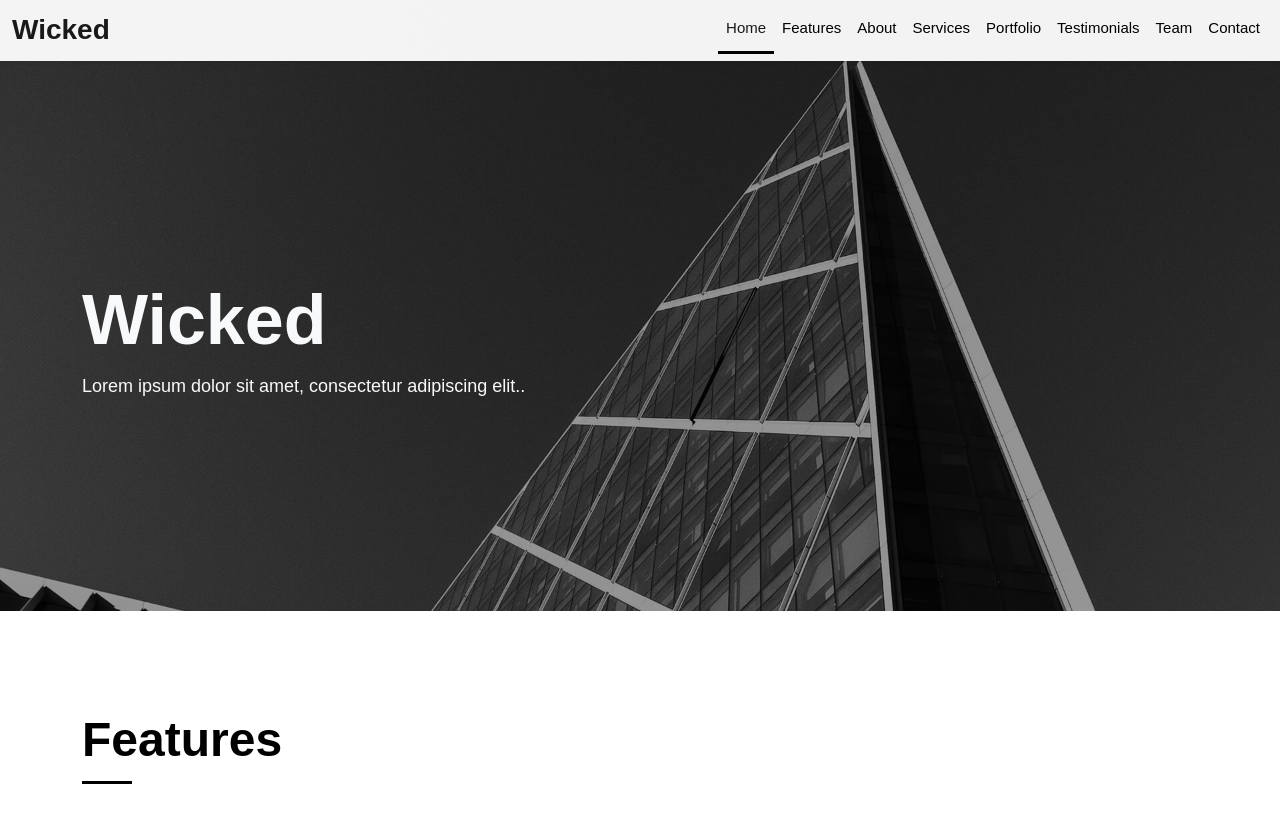
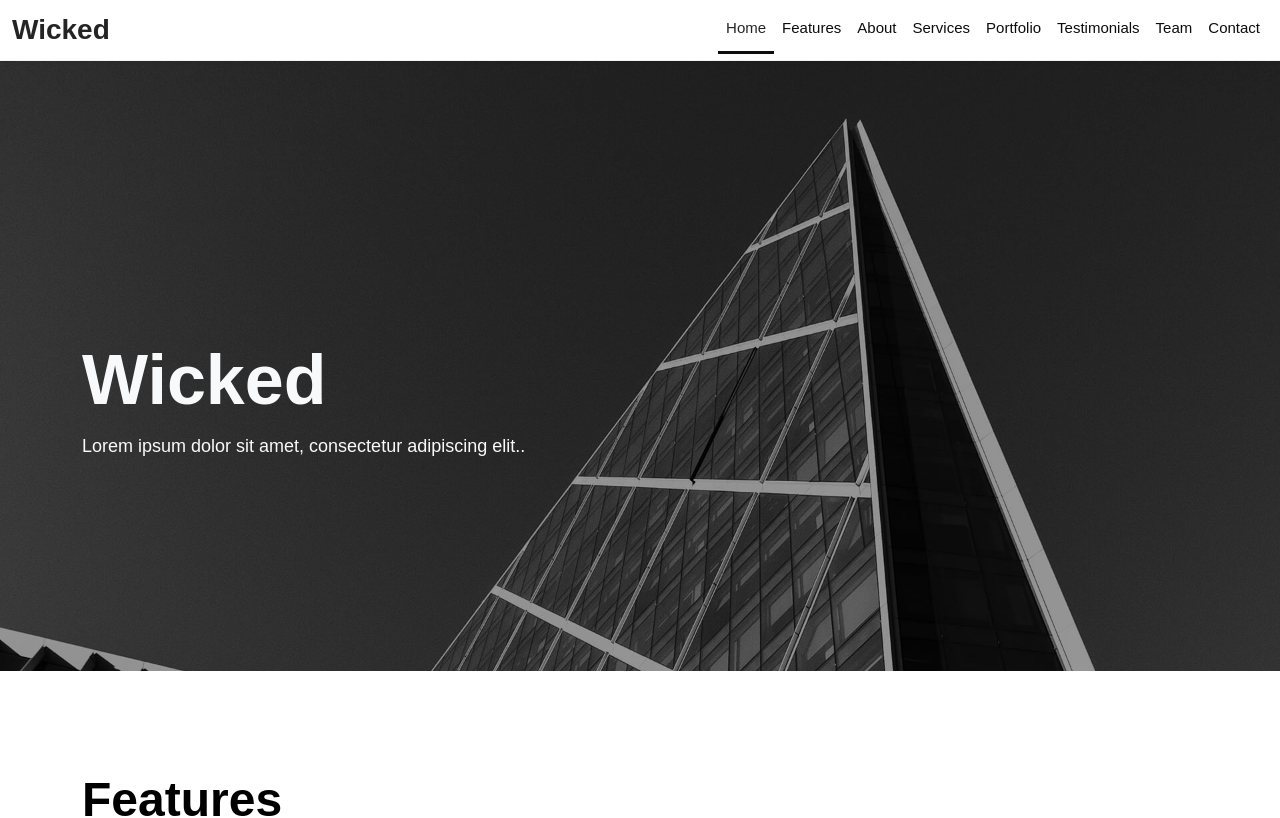
Before and after one commit to moquette/wicked, a React (Create React App) app: page / in a window 1280 px wide. Shown: the top 818 px of the page. Built offline with nearby package versions, Linux system fonts and the light colour scheme.

Commit message:
dynamic header hight

```diff
--- a/src/App.js
+++ b/src/App.js
@@ -30,6 +30,7 @@ class App extends Component {
 
   init() {
     const offset = document.getElementById("navbar").offsetHeight;
+    console.log(offset);
     const navbar = document.getElementById("navbarCollapse");
     const bsCollapse = new bootstrap.Collapse(navbar, {
       toggle: false,
@@ -72,7 +73,7 @@ class App extends Component {
      */
     const navbarlinks = select("#navbar .scrollto", true);
     const navbarlinksActive = () => {
-      const position = window.scrollY + offset;
+      const position = window.scrollY;
       navbarlinks.forEach((navbarlink) => {
         if (!navbarlink.hash) return;
         const section = select(navbarlink.hash);
@@ -96,7 +97,7 @@ class App extends Component {
     const scrollto = (el) => {
       const elementPos = select(el).offsetTop;
       window.scrollTo({
-        top: elementPos - offset,
+        top: elementPos,
         behavior: "smooth",
       });
     };
--- a/src/assets/scss/components/_base.scss
+++ b/src/assets/scss/components/_base.scss
@@ -2,7 +2,7 @@
 # Content
 -------------------------------------------------------------- */
 body {
-  margin: 0;
+  margin: var(--header-height) 0 0;
   font-family: Muli, sans-serif, -apple-system, BlinkMacSystemFont, "Segoe UI",
     "Roboto", "Oxygen", "Ubuntu", "Cantarell", "Fira Sans", "Droid Sans",
     "Helvetica Neue", sans-serif;
@@ -59,7 +59,6 @@ section {
 # Main
 -------------------------------------------------------------- */
 main {
-  top: -60px;
   position: relative;
   z-index: 10;
   margin-bottom: calc(100vh - var(--header-height));
--- a/src/assets/scss/components/_header.scss
+++ b/src/assets/scss/components/_header.scss
@@ -1,6 +1,4 @@
 .header {
-  height: var(--header-height);
-  overflow: hidden;
   .navbar {
     height: var(--header-height);
     opacity: 0.95;
--- a/src/assets/scss/custom.scss
+++ b/src/assets/scss/custom.scss
@@ -1,16 +1,3 @@
-/* --------------------------------------------------------------
-# Variables
--------------------------------------------------------------- */
-:root {
-  --black: #000;
-  --header-height: 60px;
-  --light-background: #f8f9fa;
-}
-
 /* --------------------------------------------------------------
 # Custom Styles
 -------------------------------------------------------------- */
-.bg-light {
-  background-color: var(--light-background) !important;
-  color: var(--black) !important;
-}
--- a/src/assets/scss/styles.scss
+++ b/src/assets/scss/styles.scss
@@ -1,3 +1,11 @@
+/* --------------------------------------------------------------
+# Variables
+-------------------------------------------------------------- */
+:root {
+  --header-height: 60px;
+  --black: #000;
+}
+
 /* --------------------------------------------------------------
 # Vendors
 -------------------------------------------------------------- */
@@ -22,4 +30,7 @@
 @import "./components/top";
 @import "./components/preloader";
 
+/* --------------------------------------------------------------
+# Custom
+-------------------------------------------------------------- */
 @import "./custom.scss";
--- a/src/components/header.js
+++ b/src/components/header.js
@@ -3,9 +3,9 @@ export const Header = (props) => {
   return (
     <nav
       id="navbar"
-      className="navbar navbar-light bg-white navbar-expand-md fixed-top"
+      className="navbar navbar-light bg-white navbar-expand-md fixed-top shadow-sm"
     >
-      <div className="container-fluid bg-white shadow-sm">
+      <div className="container-fluid bg-white">
         <a className="navbar-brand top" href="#hero">
           Wicked
         </a>
```
